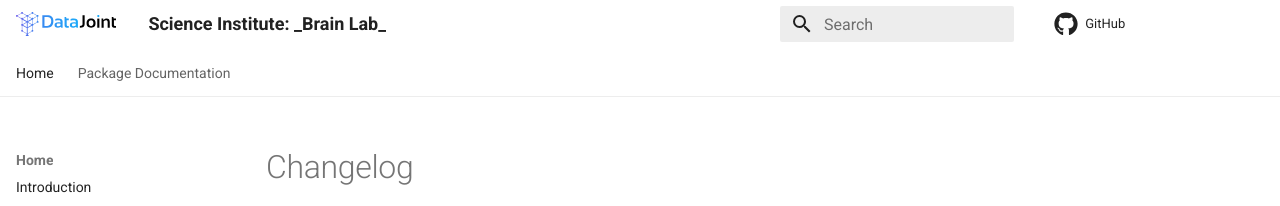
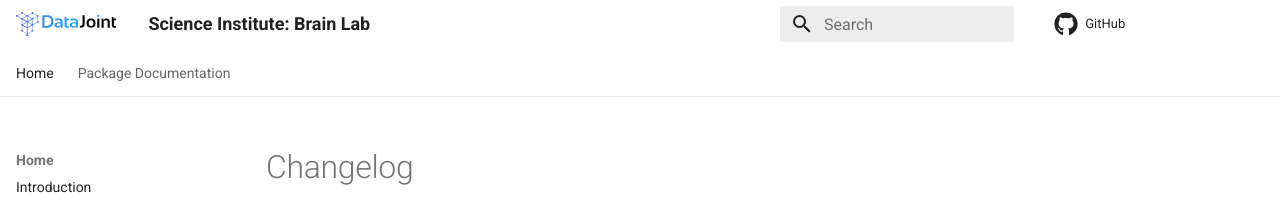
Before and after one commit to iamamutt/science-institute_brain-lab, an MkDocs documentation site: the page built from docs/CHANGELOG.md, in a window 1280 px wide. Shown: the top 206 px of the page. Built offline with MkDocs 1.6.1 and Material for MkDocs 9.7.7, drawn with Linux system fonts in a browser that asks for light colours; comment, search, counter and statistics services are not loaded; the version menu is left out; some of the changed lines change nothing that is shown.

Commit message:
docs(package): :memo: more docs

```diff
--- a/mkdocs.yml
+++ b/mkdocs.yml
@@ -1,4 +1,4 @@
-site_name: "Science Institute: _Brain Lab_"
+site_name: "Science Institute: Brain Lab"
 site_description: "A Brain Lab for Science Institute"
 site_author: "Joseph Burling"
 repo_url: "https://github.com/iamamutt/science-institute_brain-lab"
@@ -92,6 +92,11 @@
       default_handler: python
       handlers:
         python:
+          paths:
+            - src
+          setup_commands:
+            - "import sys"
+            - "sys.path.append('src')"
           rendering:
             docstring_section_style: spacy
             line_length: 88
```
